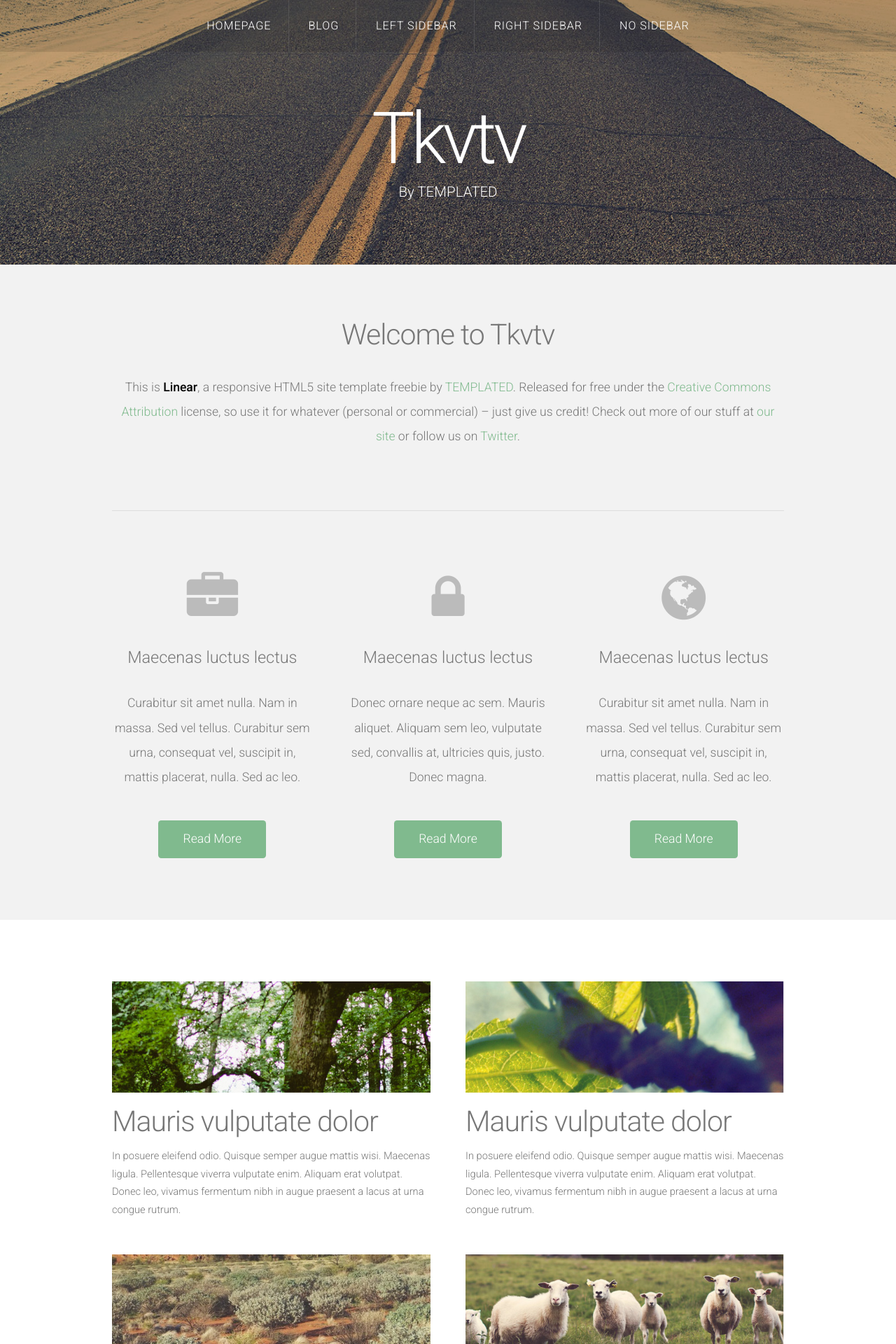
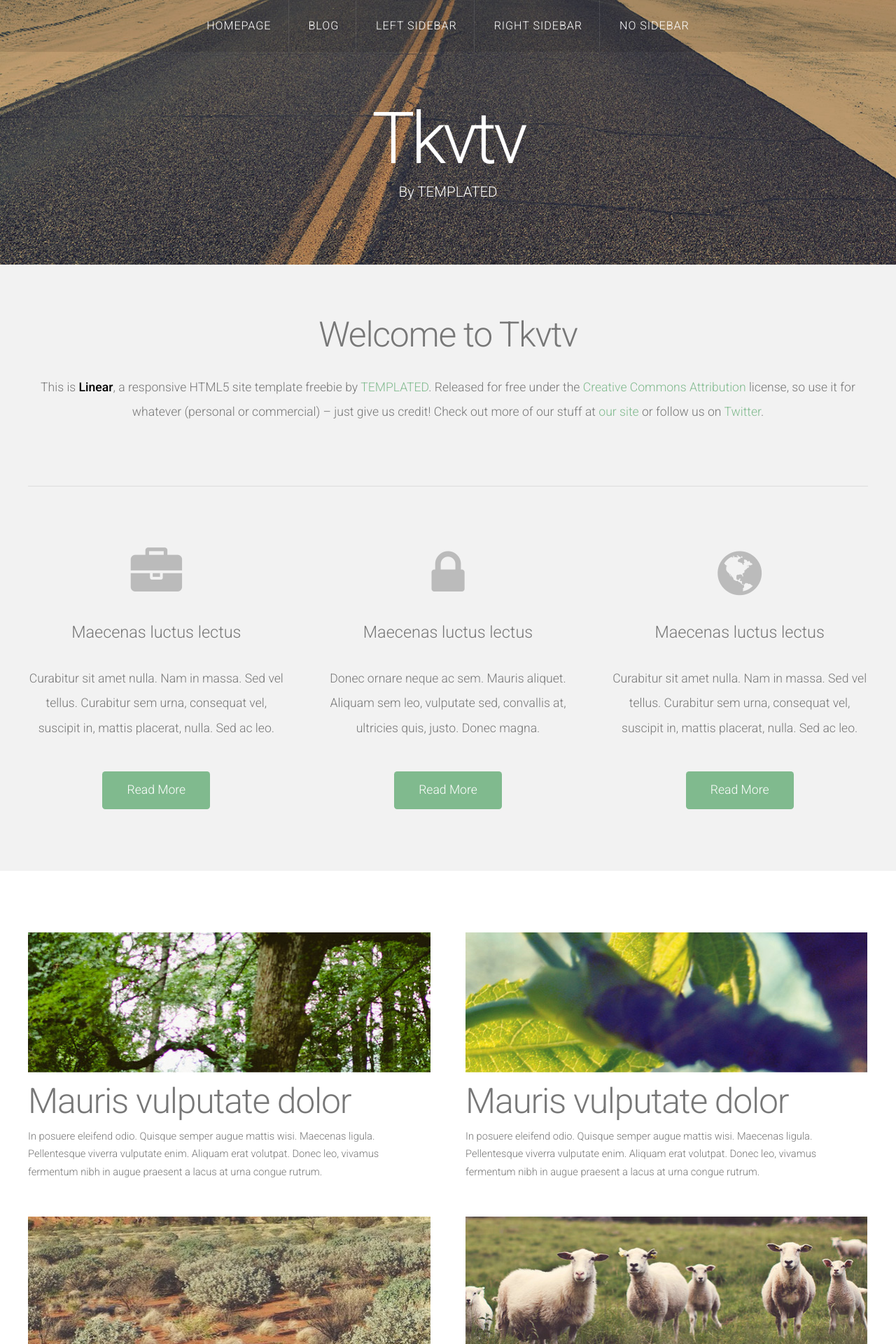
Before and after one commit to takagotch/o2387, a Jekyll site: the page built from index.html, in a window 1280 px wide. Shown: the top 1920 px of the page at 70% size. Built offline with Jekyll 4.4.1, drawn with Linux system fonts in a browser that asks for light colours; nearby versions of some CDN libraries; the list of posts is cut into pages by our own code.

Commit message:
noscript -> script

```diff
--- a/_layouts/default.html
+++ b/_layouts/default.html
@@ -5,6 +5,7 @@
 Released for free under the Creative Commons Attribution 3.0 license (templated.co/license)
 -->
 <html>
+
 <head>
 	<title>Tkvtv by TEMPLATED</title>
 	<meta http-equiv="content-type" content="text/html; charset=utf-8" />
@@ -15,13 +16,12 @@
 	<script src="{{ site.url }}/assets/js/skel.min.js"></script>
 	<script src="{{ site.url }}/assets/js/skel-panels.min.js"></script>
 	<script src="{{ site.url }}/assets/js/init.js"></script>
-	<noscript>
-		<link rel="stylesheet" href="{{ "/assets/css/skel-noscript.css" | prepend: site.url }}" >
-		<link rel="stylesheet" href="{{ "/assets/css/style.css" | prepend: site.url }}" "{{ site.url }} >
-		<link rel="stylesheet" href="{{ "/assets/css/style-desktop.css" | prepend: site.url }}" "{{ site.url }} >
-	</noscript>
+	<link rel="stylesheet" href="{{ "/assets/css/skel-noscript.css" | prepend: site.url }}" >
+        <link rel="stylesheet" href="{{ "/assets/css/style.css" | prepend: site.url }}" >
+	<link rel="stylesheet" href="{{ "/assets/css/style-desktop.css" | prepend: site.url }}" >
 </head>
-<body>
+
+	<body>
 
 	<!-- Header -->
 	<div id="header">
```
